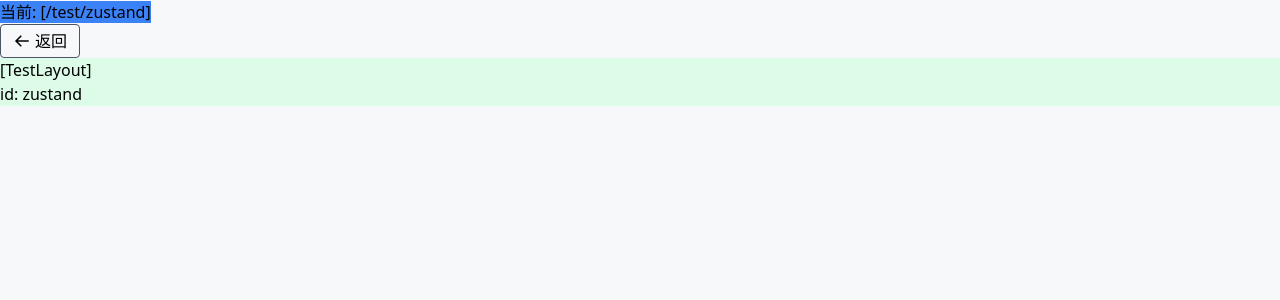
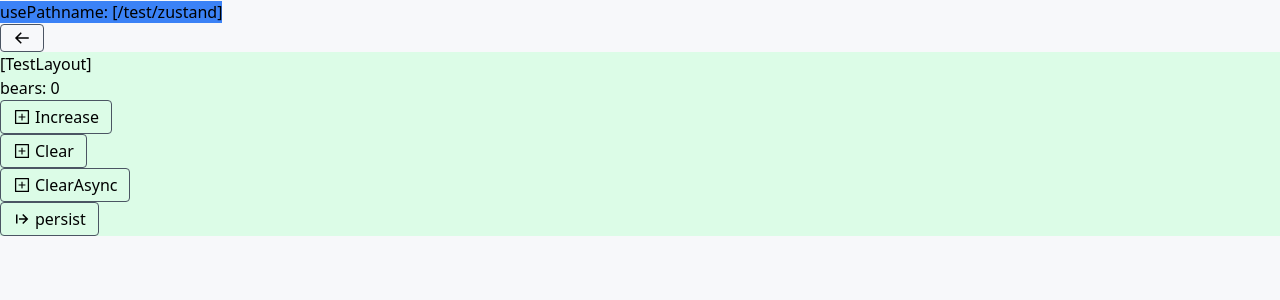
Before and after one commit to xiaobinniu/next-template, a Next.js app: page /test/zustand in a window 1280 px wide. Shown: the top 300 px of the page. Built offline with nearby package versions, Linux system fonts and the light colour scheme.

Commit message:
no message

```diff
--- a/src/app/(test)/test/Header.tsx
+++ b/src/app/(test)/test/Header.tsx
@@ -10,7 +10,7 @@ export default function Header() {
 
     return (
         <div>
-            <span className="bg-blue-500" onClick={router.back}> 当前: [{pathname}] <Button icon={BiArrowBack}>返回</Button></span>
+            <span className="bg-blue-500" onClick={router.back}> usePathname: [{pathname}] <Button icon={BiArrowBack}></Button></span>
         </div>
     )
 }
--- a/src/app/(test)/test/page.tsx
+++ b/src/app/(test)/test/page.tsx
@@ -30,6 +30,7 @@ export default function Test() {
             <Link href={`/test/${id.toString()}`} className=' bg-slate-400'> <Button icon={BiArrowFromLeft}>Id</Button> </Link>
             <Link href={`/test/context`}><Button icon={BiArrowFromLeft}>context</Button></Link>
             <Link href={`/test/reducer`}><Button icon={BiArrowFromLeft}>reducer</Button></Link>
+            <Link href={`/test/zustand`}><Button icon={BiArrowFromLeft}>zustand</Button></Link>
 
         </div>
     );
--- a/src/app/(test)/test/reducer/page.tsx
+++ b/src/app/(test)/test/reducer/page.tsx
@@ -2,7 +2,7 @@
 
 import Button from "@/components/common/Button";
 import { useTestContext } from "@/context/TestContext";
-import { Action, ActionType } from "@/reducer/TestReducer";
+import { Action, ActionType, TState } from "@/reducer/TestReducer";
 import { AiOutlinePlusSquare } from "react-icons/ai";
 
 export default function Context() {
@@ -12,7 +12,7 @@ export default function Context() {
     const add = () => {
         dispatch({
             type: ActionType.UPDATE,
-            field: 'count',
+            field: TState.count,
             value: count + 1
         } as Action)
     }
--- /dev/null
+++ b/src/app/(test)/test/zustand/page.tsx
@@ -0,0 +1,30 @@
+"use client"
+
+import Button from "@/components/common/Button";
+import { useBearStore } from "@/store/zustandStore"
+import Link from "next/link";
+import { AiOutlinePlusSquare } from "react-icons/ai";
+import { BiArrowFromLeft } from "react-icons/bi";
+
+export default function Zustand() {
+    const { bears, removeAllBears } = useBearStore((state) => ({ bears: state.bears, removeAllBears: state.removeAllBears }));
+    const { increasePopulation } = useBearStore(); // 不使用 selector 会导致组件在每次状态更改时都进行更新!
+    const [asyncFun] = useBearStore(state => ([state.asyncFun]));
+
+    const clear = async () => {
+        const data = await asyncFun();
+        alert(data);
+    }
+
+    return (
+        <>
+            <div>bears: {bears}</div>
+            <Button icon={AiOutlinePlusSquare} onClick={() => increasePopulation(2)}>Increase</Button>
+            <Button icon={AiOutlinePlusSquare} onClick={removeAllBears}>Clear</Button>
+            <Button icon={AiOutlinePlusSquare} onClick={clear}>ClearAsync</Button>
+
+            <Link href={`/test/zustand/persist`}><Button icon={BiArrowFromLeft}>persist</Button></Link>
+
+        </>
+    )
+}
--- /dev/null
+++ b/src/app/(test)/test/zustand/persist/page.tsx
@@ -0,0 +1,17 @@
+"use client"
+
+import Button from "@/components/common/Button";
+import { usePersistStore } from "@/store/persistStore";
+import { AiOutlinePlusSquare } from "react-icons/ai";
+import { useStore } from "zustand";
+
+export default function Persist() {
+    const { bears, addABear } = useStore(usePersistStore, (state) => ({ bears: state.bears, addABear: state.addABear }));
+
+    return (
+        <>
+            <div>bears: {bears}</div>
+            <Button icon={AiOutlinePlusSquare} onClick={addABear}>Increase</Button>
+        </>
+    )
+}
--- a/src/context/TestContext.tsx
+++ b/src/context/TestContext.tsx
@@ -2,7 +2,6 @@
 
 import { Action, State, initState, reducer } from '@/reducer/TestReducer';
 import { Dispatch, ReactNode, createContext, useContext, useMemo, useReducer } from 'react';
-
 
 type TestContentProps = {
     state: State
--- a/src/reducer/TestReducer.ts
+++ b/src/reducer/TestReducer.ts
@@ -1,6 +1,11 @@
 export type State = {
     token: string,
     count: number
+}
+
+export enum TState {
+    token = "token",
+    count = "count"
 }
 
 export enum ActionType {
--- /dev/null
+++ b/src/store/persistStore.ts
@@ -0,0 +1,23 @@
+
+import { create } from 'zustand'
+import { createJSONStorage, persist } from 'zustand/middleware'
+
+type Persist = {
+    bears: number
+    addABear: () => void
+}
+
+type Get = () => Persist
+
+export const usePersistStore = create(
+    persist(
+        (set, get: Get) => ({
+            bears: 0,
+            addABear: () => set({ bears: get().bears + 1 }),
+        }),
+        {
+            name: 'my-storage',
+            storage: createJSONStorage(() => localStorage)
+        }
+    )
+)
--- /dev/null
+++ b/src/store/zustandStore.ts
@@ -0,0 +1,22 @@
+import { create } from 'zustand'
+
+interface IBearStore {
+    bears: number,
+    increasePopulation: (num: number) => void,
+    removeAllBears: () => void,
+    asyncFun: () => Promise<any>
+}
+
+export const useBearStore = create<IBearStore>((set) => ({
+    bears: 0,
+    increasePopulation: (num: number) => set((state) => ({ bears: state.bears + num })),
+    removeAllBears: () => set({ bears: 0 }),
+    asyncFun: () => {
+        return new Promise((resolve) => {
+            setTimeout(() => {
+                set((state) => ({ bears: 0 }))
+                resolve(0)
+            }, 1000);
+        })
+    }
+}))
```
Also changed, not shown: src/context/countStore.ts (deleted, +0 -12 lines), src/store/useStore.ts (added, +18 -0 lines), 1 other file (tests, documents, lock files or other folders).
